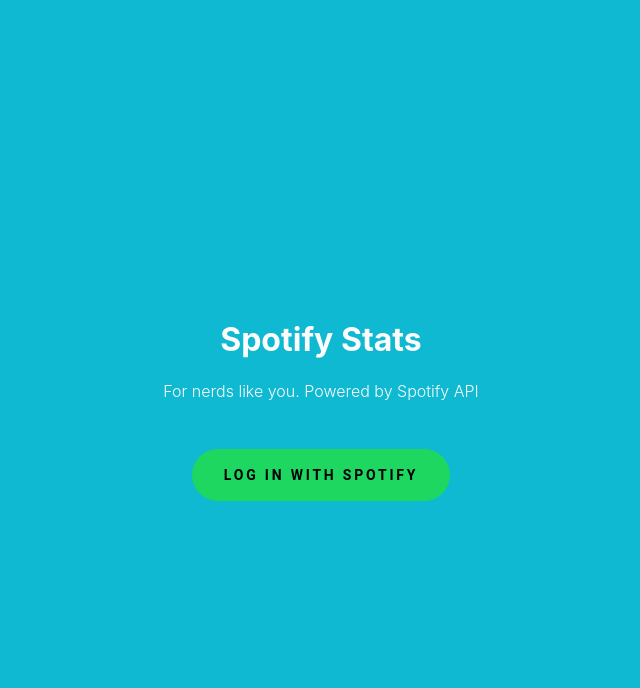
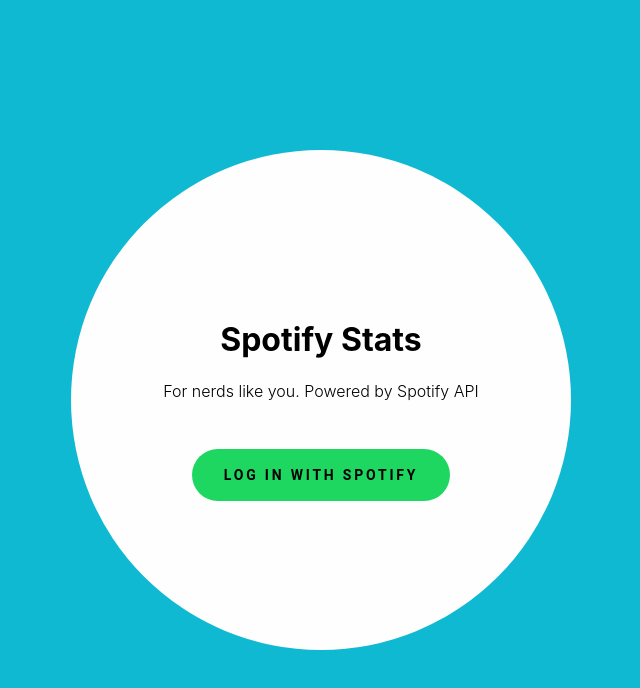
Before and after one commit to ElenaKikiova/spotify-app, a React (Create React App) app: page /login in a window 1280 px wide. Shown: the top 688 px of the page, without its empty margins (319-959 px from the left). Built offline with nearby package versions, Linux system fonts and the light colour scheme; no server answers.

Commit message:
Fix themeing

```diff
--- a/src/components/UserData.jsx
+++ b/src/components/UserData.jsx
@@ -1,7 +1,7 @@
 import { useMemo } from "react";
 
 import styles from './UserData.module.scss';
-import globalStyles from '../ui/Global.module.scss';
+import globalStyles from '../ui/Global.scss';
 import { Box, Button } from "@mui/material";
 
 const UserData = ({ data }) => {
@@ -36,7 +36,7 @@
         </h2>
       </Box>
 
-      <Button onClick={goToSpotifyAccount} className={globalStyles.spotified}>Open in Spotify</Button>
+      <Button onClick={goToSpotifyAccount} className="spotified">Open in Spotify</Button>
     </div>
   </>
 };
--- a/src/pages/Login.jsx
+++ b/src/pages/Login.jsx
@@ -5,7 +5,6 @@
 import { Button } from "@mui/material";
 import { motion } from "framer-motion";
 
-import globalStyles from "../ui/Global.module.scss";
 import styles from "./Login.module.scss";
 
 const Login = () => {
@@ -36,7 +35,7 @@
   };
 
   return (
-    <div className={`${globalStyles["emmerge-box"]} bg`}>
+    <div className={`emmerge-box bg-accent fullscreen`}>
       <motion.div
         initial={{ opacity: 0, scale: 0.3 }}
         animate={{ opacity: 1, scale: 1 }}
@@ -45,7 +44,7 @@
           delay: 0.5,
           ease: [0, 0.71, 0.2, 1.01]
          }}
-        className={`${globalStyles["emmerge-element"]} ${globalStyles["small"]} content`}
+        className={`emmerge-element small bg-content`}
       >
         <motion.div
           initial={{ opacity: 0 }}
@@ -57,7 +56,7 @@
         >
           <h1>Spotify Stats</h1>
           <div className={styles.subtitle}>For nerds like you. Powered by Spotify API</div>
-          {!isLogged && <Button onClick={onLoginClicked} className={globalStyles.spotified}>Log in with Spotify</Button>}
+          {!isLogged && <Button onClick={onLoginClicked} className="spotified">Log in with Spotify</Button>}
         </motion.div>
       </motion.div>
     </div>
--- a/src/themes/colors.scss
+++ b/src/themes/colors.scss
@@ -1 +1,14 @@
 $spotify: #1ed760;
+
+$themes: (
+  light: (
+    content: #fefefe,
+    color: #232323,
+    accent: #0fb9d1
+  ),
+  dark: (
+    content: #343434,
+    color: #fcfcfc,
+    accent: #212121
+  )
+)
--- a/src/themes/dark.scss
+++ /dev/null
@@ -1,11 +0,0 @@
-$bg-color: #343434;
-$color: #fcfcfc;
-$accent: #212121;
-
-$dark: (
-  page: (
-    bg-color: $bg-color,
-    color: $color,
-    accent: $accent
-  )
-)
--- a/src/themes/light.scss
+++ /dev/null
@@ -1,11 +0,0 @@
-$bg-color: #fefefe;
-$color: #232323;
-$accent: #0fb9d1;
-
-$light: (
-  page: (
-    bg-color: $bg-color,
-    color: $color,
-    accent: $accent
-  )
-)
--- a/src/themes/themes.scss
+++ b/src/themes/themes.scss
@@ -1,18 +1,9 @@
 @import './colors.scss';
-@import './light.scss';
-@import './dark.scss';
 
-@mixin apply-theme($theme-name, $theme-map){
-  .#{$theme-name} {
-    background-color: map-get(map-get($theme-map, page), accent);
-    color: map-get(map-get($theme-map, page), color);
-
-    &.has-text{
-      background-color: map-get(map-get($theme-map, page), bg-color);
-    }
-
-    &.bg{
-      background-color: map-get(map-get($theme-map, page), accent);
-    }
+@mixin theme-aware($key, $color) {
+  @each $theme-name, $theme-color in $themes {
+      .#{$theme-name} & {
+        #{$key}: map-get(map-get($themes, $theme-name), $color)
+      }
   }
 }
--- a/src/ui/Global.module.scss
+++ /dev/null
@@ -1,54 +0,0 @@
-@import '../themes/light.scss';
-@import '../themes/dark.scss';
-@import '../themes/themes.scss';
-@import '../index.scss';
-
-body {
-  @include apply-theme(light, $light);
-  @include apply-theme(dark, $dark);
-}
-
-#container {
-  height: 100%;
-  width: 100%;
-}
-
-.emmerge {
-  &-box {
-    @extend .fullscreen;
-    display: flex;
-    justify-content: center;
-    align-items: center;
-    color: $color;
-  }
-
-  &-element{
-    border-radius: 50%;
-    position: absolute;
-    text-align: center;
-    box-sizing: border-box;
-    display: flex;
-    justify-content: center;
-    align-items: center;
-
-    &.small {
-      width: 60vh;
-      height: 60vh;
-      min-width: 500px;
-      min-height: 500px;
-    }
-  }
-
-}
-
-.spotified {
-  background-color: $spotify !important;
-  color: var(--text-base,#000000) !important;
-  border-radius: 500px !important;
-  padding: 14px 32px !important;
-  font-weight: bold !important;
-  letter-spacing: 0.175rem !important;
-  * {
-    text-transform: uppercase;
-  }
-}
--- /dev/null
+++ b/src/ui/Global.scss
@@ -0,0 +1,47 @@
+@import '../themes/themes.scss';
+
+.spotified {
+  background-color: $spotify !important;
+  color: var(--text-base,#000000) !important;
+  border-radius: 500px !important;
+  padding: 14px 32px !important;
+  font-weight: bold !important;
+  letter-spacing: 0.175rem !important;
+  * {
+    text-transform: uppercase;
+  }
+}
+
+.emmerge {
+  &-box {
+    display: flex;
+    justify-content: center;
+    align-items: center;
+  }
+
+  &-element{
+    border-radius: 50%;
+    position: absolute;
+    text-align: center;
+    box-sizing: border-box;
+    display: flex;
+    justify-content: center;
+    align-items: center;
+
+    &.small {
+      width: 60vh;
+      height: 60vh;
+      min-width: 500px;
+      min-height: 500px;
+    }
+  }
+
+}
+
+.bg-accent {
+  @include theme-aware('background-color', 'accent');
+}
+
+.bg-content {
+  @include theme-aware('background-color', 'content');
+}
--- a/src/ui/Page.jsx
+++ b/src/ui/Page.jsx
@@ -2,7 +2,7 @@
 import Menu from "./Menu";
 
 // Themes
-import globalStyles from './Global.module.scss';
+import './Global.scss';
 import { AppContext } from "../context/context";
 
 const Page = ({ showMenu = true, children }) => {
@@ -13,7 +13,7 @@
   console.log(theme)
 
   return (
-    <div className={`${globalStyles[theme]} fullscreen`}>
+    <div className={`${theme} fullscreen`}>
       { showMenu && <Menu /> }
       <div id="container">
         <>{ children }</>
```
